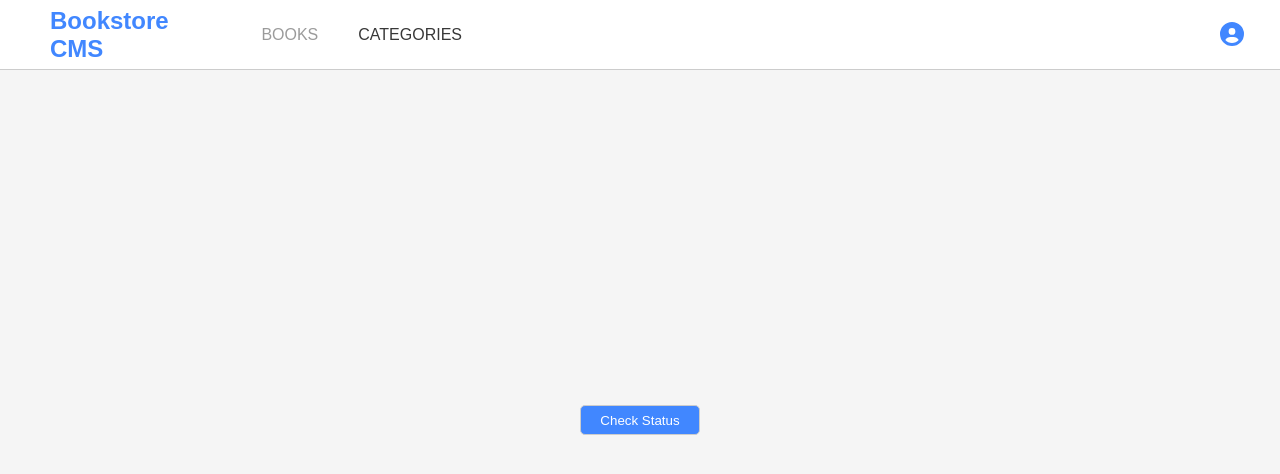
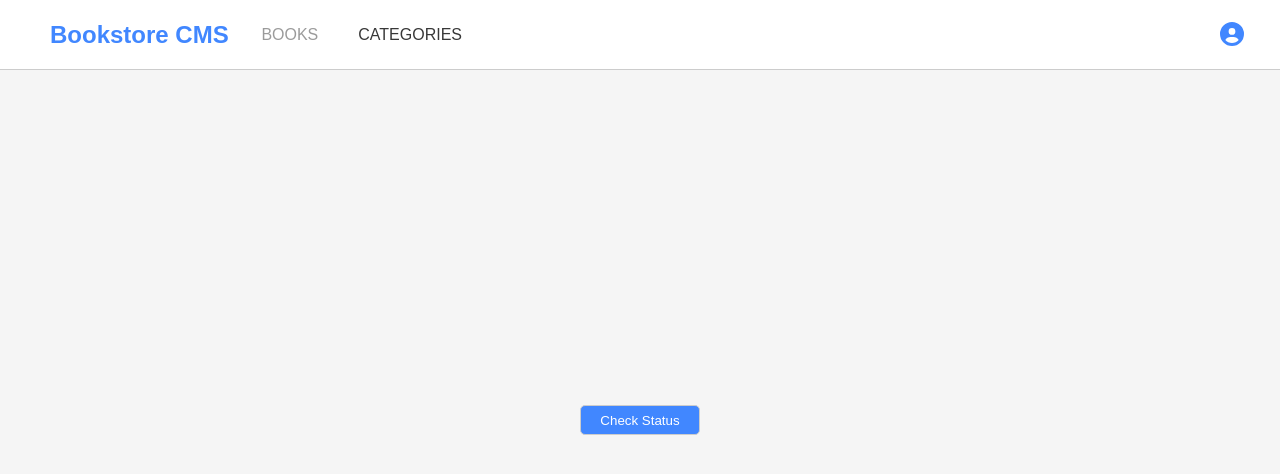
Before and after one commit to stanleySimeon/BOOKSTORE, a React (Create React App) app: page /Categories in a window 1280 px wide. Shown: the top 474 px of the page. Built offline with nearby package versions, Linux system fonts and the light colour scheme.

Commit message:
Fix linters error

```diff
--- a/src/App.css
+++ b/src/App.css
@@ -1,6 +1,6 @@
 * {
   margin: 0;
-  paddBooking: 0;
+  padding: 0;
   box-sizing: border-box;
   font-family: 'Poppins', sans-serif;
 }
--- a/src/Components/Categories/Categories.css
+++ b/src/Components/Categories/Categories.css
@@ -1,7 +1,7 @@
 .categories {
   width: 100%;
   height: 700px;
-  paddBooking: 20px;
+  padding: 20px;
   display: flex;
   flex-direction: column;
   justify-content: center;
```
